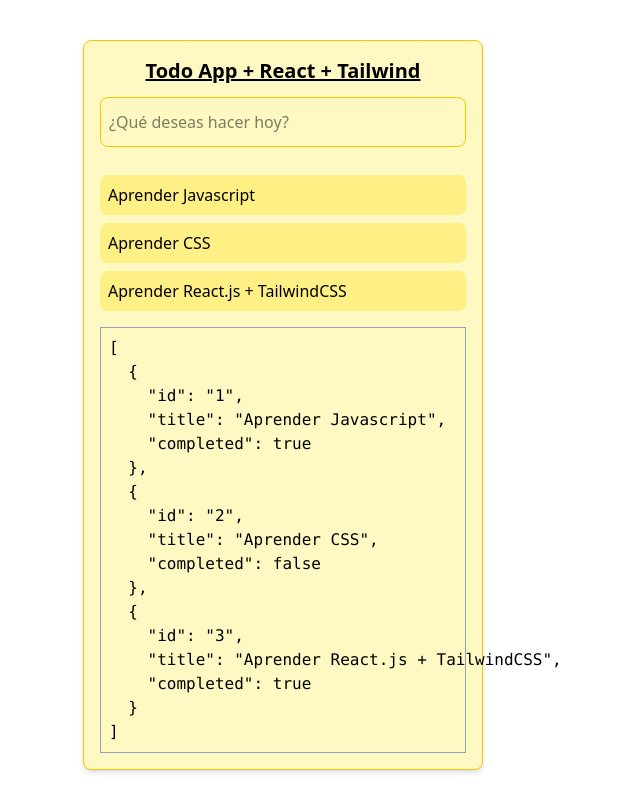
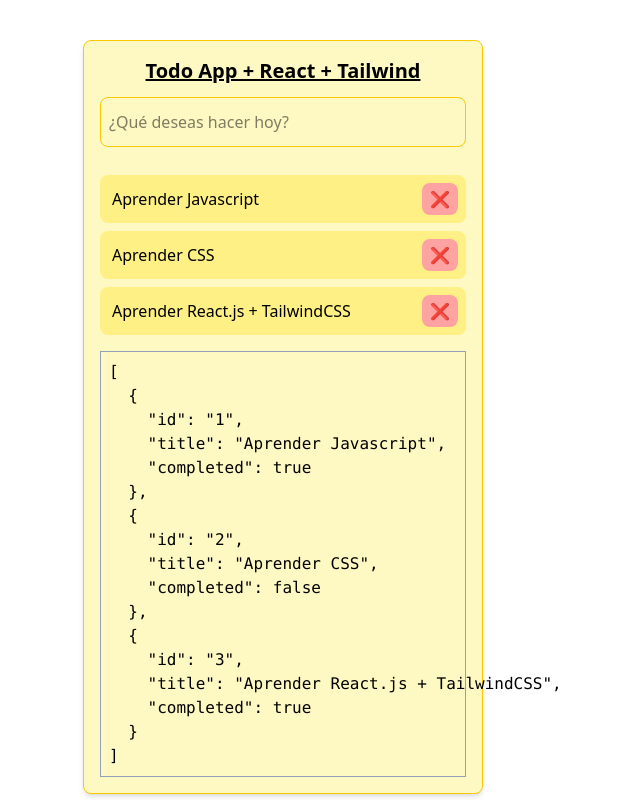
Before and after one commit to victorvzn/bootcamp-frontend-g26, a React (Vite) app in the folder semana09/dia01-03-react-todo-app-tailwind/: page / in a window 1280 px wide. Shown: the whole page, without its empty margins (357-997 px from the left). Built offline with nearby package versions, Linux system fonts and the light colour scheme.

Commit message:
semana09, dia02, react todo app tw

```diff
--- a/semana09/dia01-03-react-todo-app-tailwind/src/App.jsx
+++ b/semana09/dia01-03-react-todo-app-tailwind/src/App.jsx
@@ -28,6 +28,14 @@
     setTodos([...todos, newTodo])
   }
 
+  const handleRemoveTodo = (id) => {
+    console.log('Eliminando todo', id)
+
+    const updateTodos = todos.filter(todo => todo.id !== id)
+
+    setTodos(updateTodos)
+  }
+
   return (
     <main
       className="bg-yellow-100 w-[400px] mx-auto mt-10 border border-yellow-400 rounded-lg shadow-md p-4"
@@ -36,7 +44,7 @@
 
       <TodoForm onSubmit={handleSubmit} />
 
-      <TodoList todos={todos} />
+      <TodoList todos={todos} onRemoveTodo={handleRemoveTodo} />
 
       <pre className="mt-4 border border-slate-400 p-2">{JSON.stringify(todos, null, 2)}</pre>
     </main>
--- a/semana09/dia01-03-react-todo-app-tailwind/src/components/TodoList.jsx
+++ b/semana09/dia01-03-react-todo-app-tailwind/src/components/TodoList.jsx
@@ -1,4 +1,4 @@
-export const TodoList = ({ todos }) => {
+export const TodoList = ({ todos, onRemoveTodo }) => {
   return (
     <ul className="flex flex-col gap-2 mt-4">
       {todos.map(todo => {
@@ -7,7 +7,20 @@
             key={todo.id}
             className="flex gap-2 bg-yellow-200 p-2 rounded-lg"
           >
-            {todo.title}
+            <div className="w-full flex justify-between items-center gap-2">
+              <span
+                className="font-medium w-full p-1"
+              >
+                {todo.title}
+              </span>
+
+              <button
+                className="bg-red-300 rounded-lg px-2 py-1 cursor-pointer"
+                onClick={() => onRemoveTodo(todo.id)}
+              >
+                ❌
+              </button>
+            </div>
           </li>
         )
       })}
```
